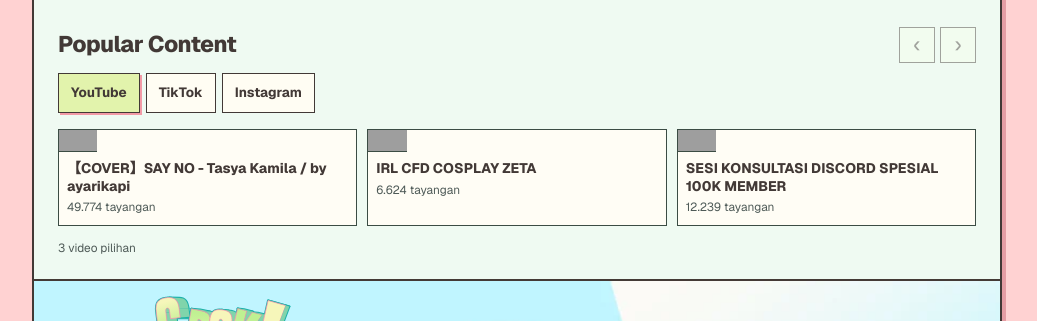
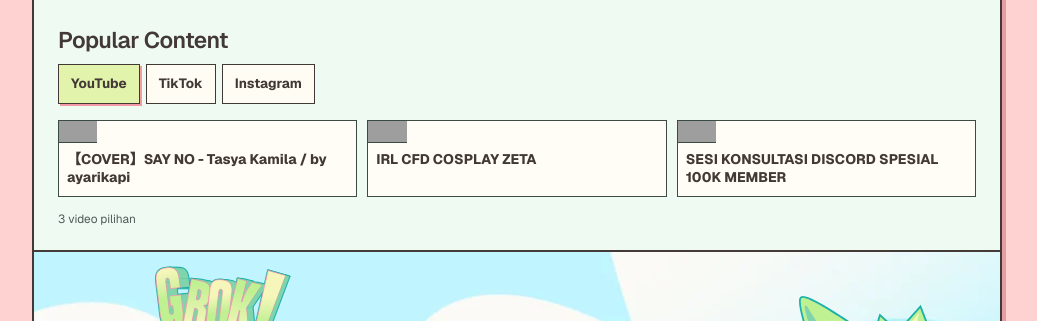
Before and after one commit to Cloudyamred/Ayarikapi, a plain HTML site: page index.html in a window 1280 px wide. Shown: the part 887-1208 px from the top of the page, without its empty margins (123-1160 px from the left). Drawn offline with nearby package versions, Linux system fonts and the light colour scheme; grey boxes are pictures that could not be loaded; a web font is replaced by a local one.

Commit message:
Simplify Popular Content controls, titles, and heading weight

```diff
--- a/index.html
+++ b/index.html
@@ -40,11 +40,8 @@ h1{font-size:clamp(2rem,10vw,3.65rem);line-height:1;letter-spacing:.095em;font-w
 .count span{font-size:.68rem;font-weight:650}
 .snapshot{text-align:center;margin-top:9px;font-size:.76rem;color:#3e5351}
 .content{background:#eaf9f7;border-top:1.5px solid var(--ink);padding:17px 16px 17px}
-.heading{display:flex;align-items:center;justify-content:space-between;gap:8px;flex-wrap:wrap;margin-bottom:10px}
+.content > h2{margin-bottom:10px;font-weight:600}
 h2{font-size:1.42rem;line-height:1.2;font-weight:850;letter-spacing:-.022em}
-.nav{display:flex;gap:5px}
-.nav button{display:grid;place-items:center;width:36px;height:36px;border:1px solid var(--ink);background:#f7ffed;font-size:1.4rem;line-height:1}
-.nav button:disabled{opacity:.45;cursor:default}
 .tabs{display:flex;gap:6px;overflow-x:auto;padding:0 2px 5px;margin:0 -2px 8px;scrollbar-width:thin}
 .tab{min-height:40px;flex:0 0 auto;padding:5px 12px;border:1px solid var(--ink);background:#fffdf3;font-size:.84rem;font-weight:720}
 .tab[aria-selected=true]{background:var(--lime);box-shadow:2px 2px 0 #f29aa6}
@@ -54,9 +51,8 @@ a.tile:hover .tile-title{text-decoration:underline}
 .thumb{aspect-ratio:1.7;display:grid;place-items:center;position:relative;isolation:isolate;overflow:hidden;background:repeating-linear-gradient(135deg,transparent 0 16px,#fff7 16px 17px),linear-gradient(130deg,#ffd1d2,#fbf4ce 58%,#b8edf0);border-bottom:1px solid #3b4c44}
 .thumb::before{content:"✦";font-size:2.1rem;color:#815263}
 .thumb img{position:absolute;inset:0;width:100%;height:100%;object-fit:cover}
-.tile-copy{display:grid;gap:3px;padding:8px 8px 10px}
-.tile-title{font-weight:760;font-size:.87rem;line-height:1.25}
-.tile-meta,.content-note{font-size:.74rem;color:var(--muted)}
+.tile-title{padding:8px 8px 10px;font-weight:760;font-size:.87rem;line-height:1.25}
+.content-note{font-size:.74rem;color:var(--muted)}
 .content-note{margin-top:6px}
 
 dialog{width:min(calc(100% - 20px),480px);max-height:calc(100dvh - 24px);margin:auto;padding:0;border:1.5px solid var(--ink);color:var(--ink);background:var(--white);box-shadow:5px 5px 0 var(--coral);overflow:auto}
@@ -150,8 +146,7 @@ button.tile .thumb::after{content:"▶";z-index:1;background:#423936de;color:#ff
   .snapshot{margin:27px 0 0;text-align:right;color:#131a1c;font-size:.65rem}
 
   .content{padding:26px 13px 46px;background:#ecf8ef;border:0}
-  .heading{display:block;margin:0 0 17px;text-align:center}
-  .nav{display:none}
+  .content > h2{margin-bottom:17px;text-align:center}
   .tabs{display:grid;grid-template-columns:repeat(3,minmax(0,1fr));gap:6px;padding:2px 1px 4px;margin:0 0 20px;overflow:visible}
   .tab{min-height:39px;padding:5px 0;background:#fffdf3;border-color:var(--mobile-line);font-size:clamp(12px,3.7vw,16px);color:#111}
   .tab[aria-selected=true]{background:var(--mobile-lime);box-shadow:1px 2px 2px #25849640}
@@ -163,9 +158,7 @@ button.tile .thumb::after{content:"▶";z-index:1;background:#423936de;color:#ff
   .thumb{aspect-ratio:1.57;background:#d1dbd5}
   .thumb::before{content:none}
   button.tile .thumb::after{background:#fffdf0;border:0;color:transparent;width:25px;height:28px;padding:0;clip-path:polygon(0 0,100% 50%,0 100%)}
-  .tile-copy{min-height:73px;padding:9px 10px 10px;background:#fffcf2}
-  .tile-title{line-height:1.2;color:#171411}
-  .tile-meta{color:#181817}
+  .tile-title{padding:9px 10px 10px;line-height:1.2;color:#171411}
   .content-note{position:absolute;width:1px;height:1px;clip-path:inset(50%);overflow:hidden}
   .mobile-scrollbar{display:block;width:100%;height:8px;margin-top:12px;overflow:hidden;border-radius:20px;background:#d0dcd4}
   .mobile-scrollbar span{display:block;width:var(--thumb-width, 45%);height:100%;border:1px solid #f6a2b8;border-radius:20px;background:#fffaf0;transform:translateX(var(--thumb-offset,0px))}
@@ -220,13 +213,7 @@ button.tile .thumb::after{content:"▶";z-index:1;background:#423936de;color:#ff
     </div>
   </section>
   <section class="content" aria-labelledby="popular-title">
-    <div class="heading">
-      <h2 id="popular-title">Popular Content</h2>
-      <div class="nav" aria-label="Geser konten">
-        <button type="button" id="prev" aria-label="Konten sebelumnya">‹</button>
-        <button type="button" id="next" aria-label="Konten selanjutnya">›</button>
-      </div>
-    </div>
+    <h2 id="popular-title">Popular Content</h2>
     <div class="tabs" role="tablist" aria-label="Platform konten">
       <button class="tab" type="button" role="tab" id="tab-youtube" aria-controls="panel-youtube" aria-selected="true">YouTube</button>
       <button class="tab" type="button" role="tab" id="tab-tiktok" aria-controls="panel-tiktok" aria-selected="false" tabindex="-1">TikTok</button>
@@ -277,9 +264,9 @@ button.tile .thumb::after{content:"▶";z-index:1;background:#423936de;color:#ff
 <script>
 const content = {
   youtube: [
-    {title:"【COVER】SAY NO - Tasya Kamila / by ayarikapi", views:49774, id:"KesOSmWdVJI", url:"https://youtu.be/KesOSmWdVJI?si=uAfzWEyO0WfaD6PL"},
-    {title:"IRL CFD COSPLAY ZETA", views:6624, id:"5E5-cA_x7tw", url:"https://www.youtube.com/live/5E5-cA_x7tw?si=W4Hbig0LCXQVz8FT"},
-    {title:"SESI KONSULTASI DISCORD SPESIAL 100K MEMBER", views:12239, id:"7pmfwGEawK0", url:"https://www.youtube.com/live/7pmfwGEawK0?si=7ek8i1ECkQOPEJCk"}
+    {title:"【COVER】SAY NO - Tasya Kamila / by ayarikapi", id:"KesOSmWdVJI", url:"https://youtu.be/KesOSmWdVJI?si=uAfzWEyO0WfaD6PL"},
+    {title:"IRL CFD COSPLAY ZETA", id:"5E5-cA_x7tw", url:"https://www.youtube.com/live/5E5-cA_x7tw?si=W4Hbig0LCXQVz8FT"},
+    {title:"SESI KONSULTASI DISCORD SPESIAL 100K MEMBER", id:"7pmfwGEawK0", url:"https://www.youtube.com/live/7pmfwGEawK0?si=7ek8i1ECkQOPEJCk"}
   ],
   tiktok: [
     {title:"POV: aura kawaii anime", id:"7706445746412817671", url:"https://www.tiktok.com/@ayarikapi/video/7706445746412817671"},
@@ -306,12 +293,10 @@ const players = {
     embed: id => 'https://www.instagram.com/reel/' + id + '/embed/'
   }
 };
-const viewCount = new Intl.NumberFormat('id-ID');
 
 const platforms = Object.keys(content);
 const tabs = [...document.querySelectorAll('[role="tab"]')];
-const previous = document.querySelector('#prev');
-const next = document.querySelector('#next');
+const scrollbar = document.querySelector('#carousel-scrollbar');
 const note = document.querySelector('#content-note');
 let currentTrack;
 
@@ -343,16 +328,10 @@ function renderTile(post, platform) {
     return tile;
   }
 
-  const copy = document.createElement('span');
-  copy.className = 'tile-copy';
   const title = document.createElement('span');
   title.className = 'tile-title';
   title.textContent = post.title;
-  const meta = document.createElement('span');
-  meta.className = 'tile-meta';
-  meta.textContent = viewCount.format(post.views) + ' tayangan';
-  copy.append(title, meta);
-  tile.append(copy);
+  tile.append(title);
   return tile;
 }
 
@@ -366,16 +345,13 @@ for (const platform of platforms) {
   track.tabIndex = 0;
   track.setAttribute('aria-label', 'Daftar konten yang bisa digeser');
   track.append(...content[platform].map(post => renderTile(post, platform)));
-  track.addEventListener('scroll', updateControls, {passive:true});
+  track.addEventListener('scroll', updateScrollbar, {passive:true});
   panel.append(track);
   document.querySelector('#panels').append(panel);
 }
 
-function updateControls() {
+function updateScrollbar() {
   if (!currentTrack) return;
-  previous.disabled = currentTrack.scrollLeft < 4;
-  next.disabled = currentTrack.scrollWidth - currentTrack.clientWidth - currentTrack.scrollLeft < 4;
-  const scrollbar = document.querySelector('#carousel-scrollbar');
   const ratio = currentTrack.clientWidth / (currentTrack.scrollWidth || 1);
   scrollbar.style.setProperty('--thumb-width', Math.min(1, ratio) * 100 + '%');
   scrollbar.style.setProperty('--thumb-offset', currentTrack.scrollLeft * ratio + 'px');
@@ -392,7 +368,7 @@ function selectTab(index, moveFocus = false) {
   });
   if (moveFocus) tabs[index].focus();
   note.textContent = content[platforms[index]].length + ' video pilihan';
-  updateControls();
+  updateScrollbar();
 }
 
 tabs.forEach((tab,index) => {
@@ -410,13 +386,7 @@ tabs.forEach((tab,index) => {
   });
 });
 
-function scrollByTile(direction) {
-  const gap = parseFloat(getComputedStyle(currentTrack).columnGap);
-  currentTrack.scrollBy({left:direction * (currentTrack.firstElementChild.offsetWidth + gap)});
-}
-previous.addEventListener('click', () => scrollByTile(-1));
-next.addEventListener('click', () => scrollByTile(1));
-window.addEventListener('resize', updateControls);
+window.addEventListener('resize', updateScrollbar);
 selectTab(0);
 
 const inquiry = document.getElementById('inquiry');
```
